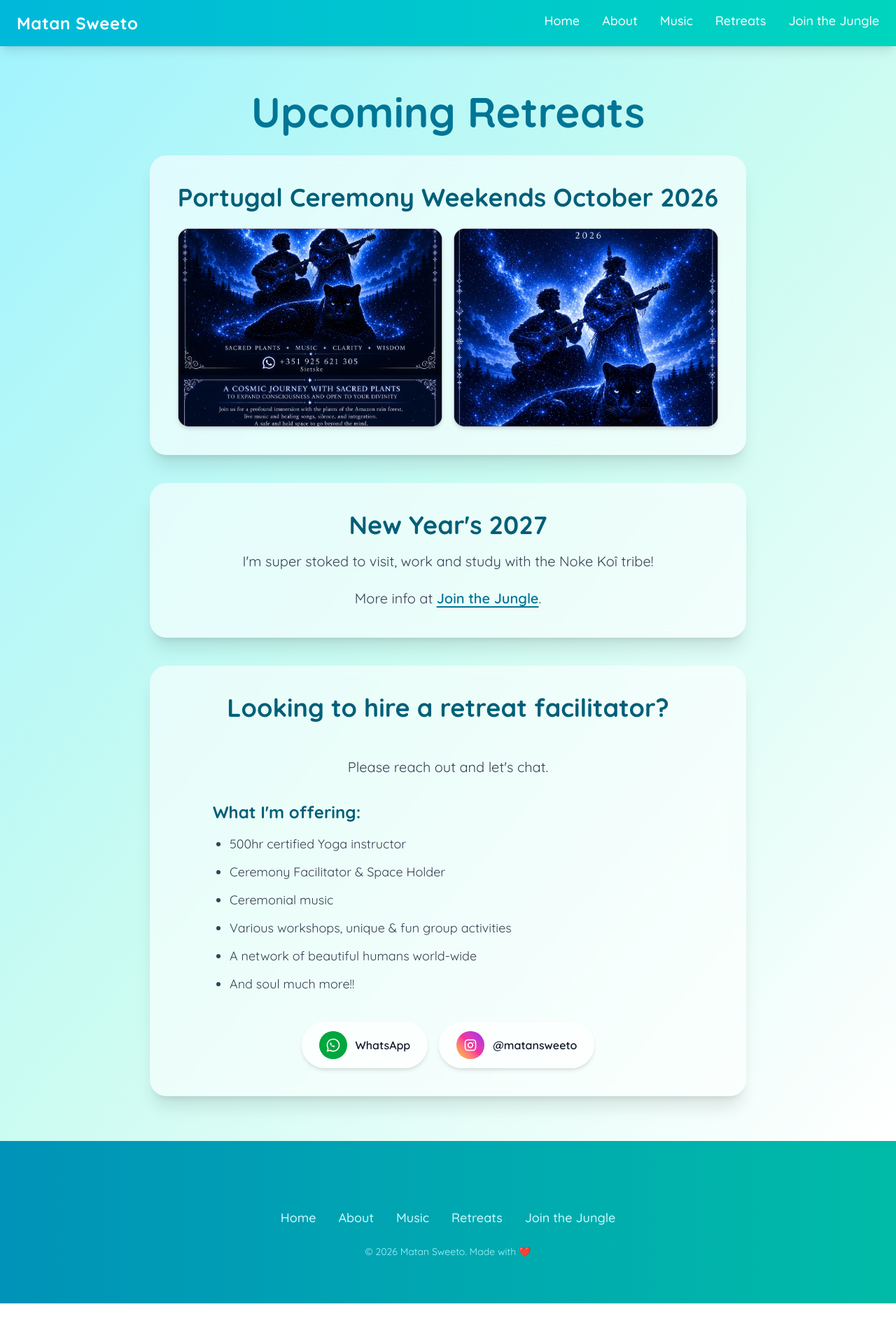
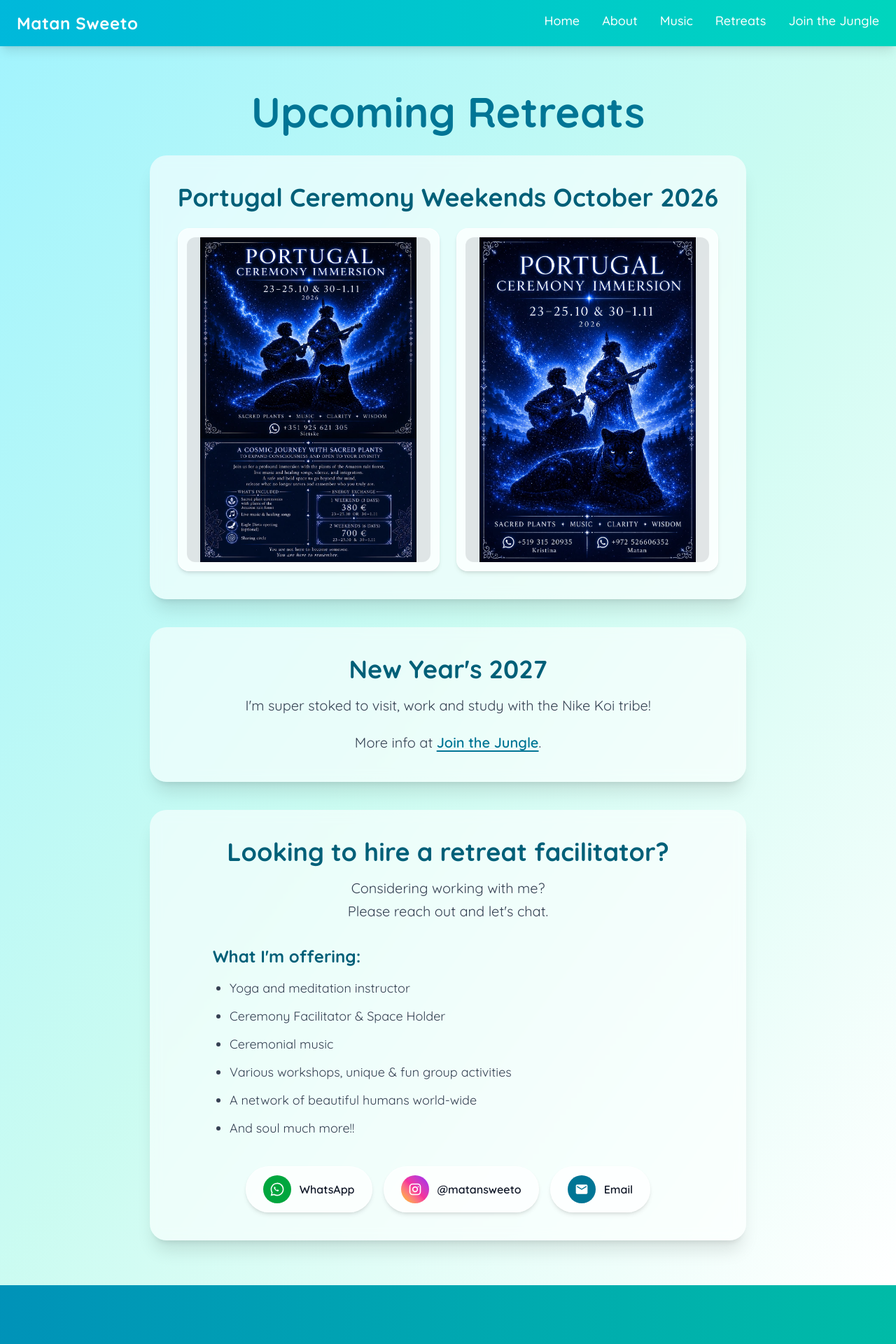
Before and after one commit to matanglahav/matansweeto, a Next.js app: page /retreats in a window 1280 px wide. Shown: the top 1920 px of the page at 70% size. Before the commit the page ends 1862 px from the top, so only its background shows below. Built offline with nearby package versions, Linux system fonts and the light colour scheme.

Commit message:
Improve retreat and jungle image galleries

```diff
--- a/src/app/retreats/page.tsx
+++ b/src/app/retreats/page.tsx
@@ -14,7 +14,7 @@ function IconWhatsApp(props: React.SVGProps<SVGSVGElement>) {
     <svg viewBox="0 0 32 32" aria-hidden="true" {...props}>
       <path
         fill="currentColor"
-        d="M19.11 17.53c-.27-.14-1.6-.79-1.85-.88-.25-.09-.43-.14-.61.14-.18.27-.7.88-.86 1.06-.16.18-.32.2-.59.07-.27-.14-1.15-.42-2.19-1.34-.81-.72-1.35-1.6-1.51-1.88-.16-.27-.02-.42.12-.56.12-.1.27-.32.41-.48.14-.16.18-.27.27-.45.09-.18.05-.34-.02-.48-.07-.14-.61-1.48-.84-2.02-.22-.53-.44-.46-.61-.47h-.52c-.18 0-.48.07-.73.34-.25.27-.95.93-.95 2.27s.98 2.63 1.11 2.81c.14.18 1.92 2.93 4.65 4.11.65.28 1.16.45 1.56.58.66.21 1.26.18 1.74.11.53-.08 1.6-.65 1.83-1.28.23-.63.23-1.17.16-1.28-.07-.11-.25-.18-.52-.32Z"
+        d="M19.11 17.53c-.27-.14-1.6-.79-1.85-.88-.25-.09-.43-.14-.61.14-.18.27-.7.88-.86 1.06-.16.18-.32.2-.59.07-.27-.14-1.15-.42-2.19-1.34-.81-.72-1.35-1.6-1.51-1.88-.16-.27-.02-.42.12-.56.12-.16.27-.32.41-.48.14-.16.18-.27.27-.45.09-.18.05-.34-.02-.48-.07-.14-.61-1.48-.84-2.02-.22-.53-.44-.46-.61-.47h-.52c-.18 0-.48.07-.73.34-.25.27-.95.93-.95 2.27s.98 2.63 1.11 2.81c.14.18 1.92 2.93 4.65 4.11.65.28 1.16.45 1.56.58.66.21 1.26.18 1.74.11.53-.08 1.6-.65 1.83-1.28.23-.63.23-1.17.16-1.28-.07-.11-.25-.18-.52-.32Z"
       />
       <path
         fill="currentColor"
@@ -35,25 +35,31 @@ function IconInstagram(props: React.SVGProps<SVGSVGElement>) {
   );
 }
 
+function IconMail(props: React.SVGProps<SVGSVGElement>) {
+  return (
+    <svg viewBox="0 0 24 24" aria-hidden="true" {...props}>
+      <path
+        fill="currentColor"
+        d="M20 4H4a2 2 0 0 0-2 2v12a2 2 0 0 0 2 2h16a2 2 0 0 0 2-2V6a2 2 0 0 0-2-2Zm0 4-8 5L4 8V6l8 5 8-5v2Z"
+      />
+    </svg>
+  );
+}
+
 export default function RetreatsPage() {
   const [activeImageIndex, setActiveImageIndex] = useState<number | null>(null);
 
   const openLightbox = (index: number) => setActiveImageIndex(index);
   const closeLightbox = () => setActiveImageIndex(null);
-
   const showPrevious = () => {
     if (activeImageIndex === null) return;
     setActiveImageIndex(
-      (activeImageIndex - 1 + portugalCeremonyImages.length) %
-        portugalCeremonyImages.length
+      (activeImageIndex - 1 + portugalCeremonyImages.length) % portugalCeremonyImages.length
     );
   };
-
   const showNext = () => {
     if (activeImageIndex === null) return;
-    setActiveImageIndex(
-      (activeImageIndex + 1) % portugalCeremonyImages.length
-    );
+    setActiveImageIndex((activeImageIndex + 1) % portugalCeremonyImages.length);
   };
 
   return (
@@ -71,21 +77,21 @@ export default function RetreatsPage() {
             Portugal Ceremony Weekends October 2026
           </h2>
 
-          <div className="grid grid-cols-1 sm:grid-cols-2 gap-4">
+          <div className="grid grid-cols-1 sm:grid-cols-2 gap-6">
             {portugalCeremonyImages.map((src, index) => (
               <button
                 key={src}
                 type="button"
                 onClick={() => openLightbox(index)}
-                className="group relative overflow-hidden rounded-2xl border border-white/70 bg-slate-950 shadow-md transition-all hover:shadow-xl"
+                className="group relative overflow-hidden rounded-2xl border border-white/70 bg-white/70 p-3 shadow-md hover:shadow-xl transition-all"
                 aria-label={`Open Portugal ceremony image ${index + 1}`}
               >
-                <div className="relative aspect-[4/3] w-full">
+                <div className="relative aspect-[3/4] w-full rounded-xl bg-slate-950/10">
                   <Image
                     src={src}
                     alt={`Portugal Ceremony Weekend poster ${index + 1}`}
                     fill
-                    className="object-cover transition-transform duration-300 group-hover:scale-[1.02]"
+                    className="object-contain transition-transform duration-300 group-hover:scale-[1.02]"
                     sizes="(max-width: 640px) 100vw, 50vw"
                   />
                 </div>
@@ -101,11 +107,11 @@ export default function RetreatsPage() {
           </h2>
 
           <p className="text-lg md:text-xl text-gray-700 leading-relaxed">
-            I&apos;m super stoked to visit, work and study with the Noke Koî tribe!
+            I&apos;m super stoked to visit, work and study with the Nike Koi tribe!
           </p>
 
           <p className="text-lg md:text-xl text-gray-700 leading-relaxed mt-5">
-            More info at{" "}
+            More info at {" "}
             <Link
               href="/join-the-jungle"
               className="font-semibold text-cyan-700 underline underline-offset-4 hover:text-cyan-900 transition-colors"
@@ -123,6 +129,7 @@ export default function RetreatsPage() {
           </h2>
 
           <p className="text-lg md:text-xl text-gray-700 leading-relaxed">
+            Considering working with me?
             <br />
             Please reach out and let&apos;s chat.
           </p>
@@ -133,7 +140,7 @@ export default function RetreatsPage() {
             </h3>
 
             <ul className="list-disc pl-6 space-y-3 text-lg text-gray-700">
-              <li>500hr certified Yoga instructor</li>
+              <li>Yoga and meditation instructor</li>
               <li>Ceremony Facilitator &amp; Space Holder</li>
               <li>Ceremonial music</li>
               <li>Various workshops, unique &amp; fun group activities</li>
@@ -166,6 +173,16 @@ export default function RetreatsPage() {
               </span>
               <span className="font-semibold">@matansweeto</span>
             </a>
+
+            <a
+              href="mailto:matansweeto@gmail.com"
+              className="group inline-flex items-center gap-3 px-6 py-3 rounded-full bg-white/70 border border-white/60 shadow-md hover:shadow-lg hover:bg-white transition-all text-gray-900"
+            >
+              <span className="inline-flex h-10 w-10 items-center justify-center rounded-full bg-cyan-700 text-white">
+                <IconMail className="h-5 w-5" />
+              </span>
+              <span className="font-semibold">Email</span>
+            </a>
           </div>
         </section>
       </div>
@@ -175,6 +192,7 @@ export default function RetreatsPage() {
           className="fixed inset-0 z-50 flex items-center justify-center bg-slate-950/90 px-4 py-6"
           role="dialog"
           aria-modal="true"
+          onClick={closeLightbox}
         >
           <button
             type="button"
@@ -187,14 +205,22 @@ export default function RetreatsPage() {
 
           <button
             type="button"
-            onClick={showPrevious}
+            onClick={(event) => {
+              event.stopPropagation();
+              showPrevious();
+            }}
             className="absolute left-3 md:left-6 rounded-full bg-white/10 px-4 py-3 text-white hover:bg-white/20"
             aria-label="Previous image"
           >
             ←
           </button>
 
-          <div className="relative w-full max-w-5xl">
+          <button
+            type="button"
+            onClick={closeLightbox}
+            className="relative w-full max-w-5xl"
+            aria-label="Close Portugal ceremony image viewer"
+          >
             <div className="relative aspect-[3/4] max-h-[85vh] w-full overflow-hidden rounded-3xl bg-black">
               <Image
                 src={portugalCeremonyImages[activeImageIndex]}
@@ -205,11 +231,14 @@ export default function RetreatsPage() {
                 priority
               />
             </div>
-          </div>
+          </button>
 
           <button
             type="button"
-            onClick={showNext}
+            onClick={(event) => {
+              event.stopPropagation();
+              showNext();
+            }}
             className="absolute right-3 md:right-6 rounded-full bg-white/10 px-4 py-3 text-white hover:bg-white/20"
             aria-label="Next image"
           >
```
